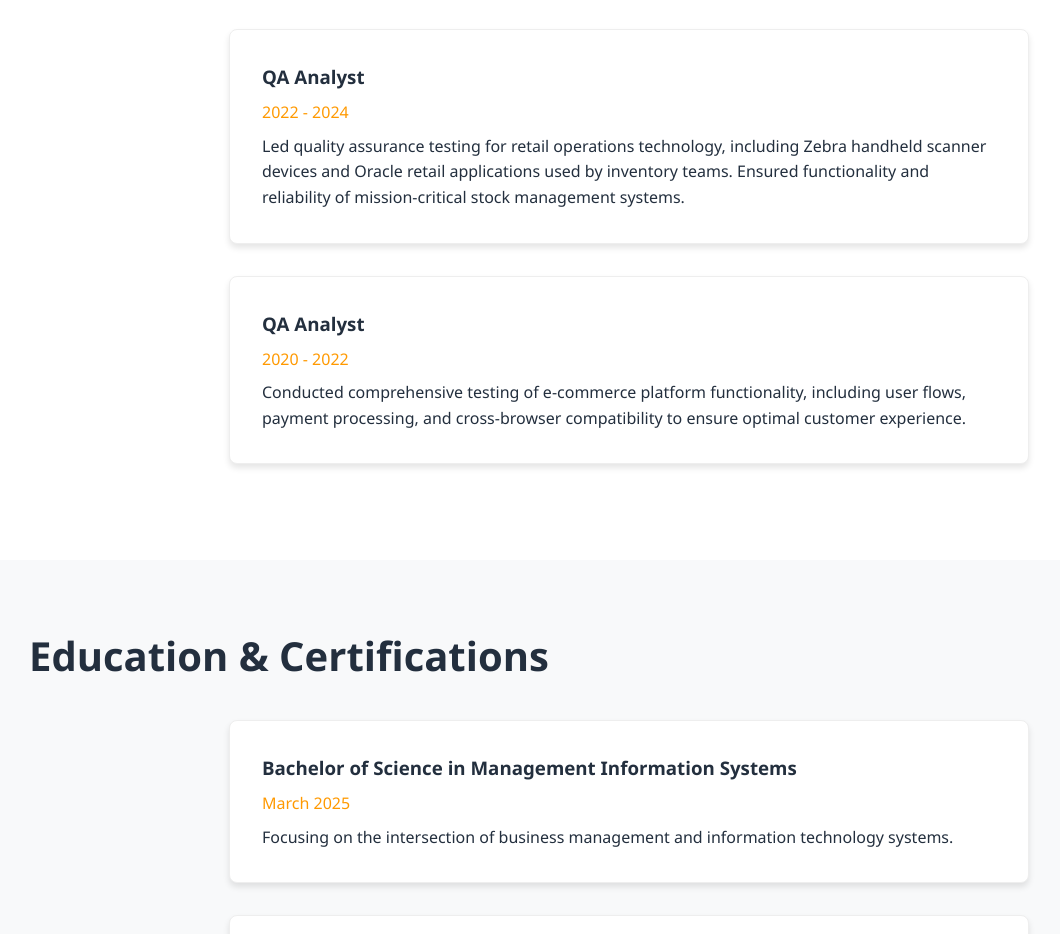
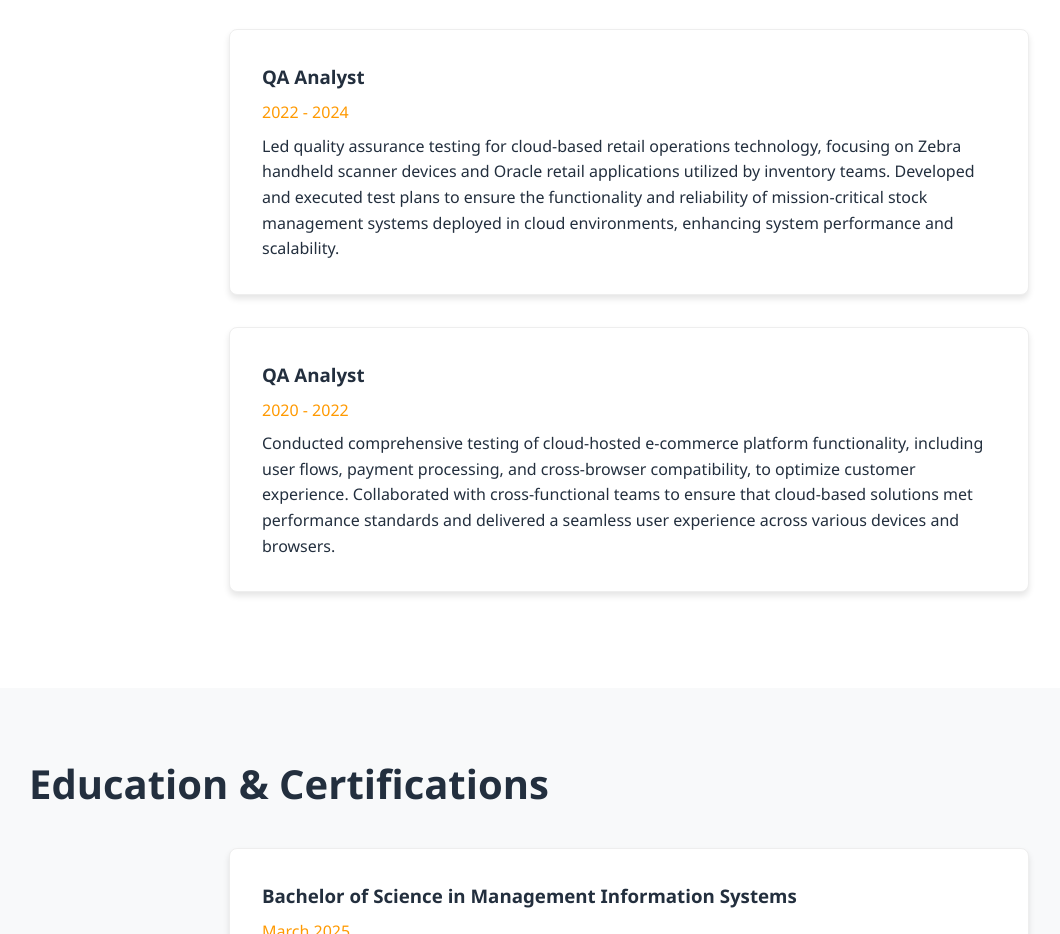
Before and after one commit to K-Canzater/KCanzater, a plain HTML site: page index.html in a window 1280 px wide. Shown: the part 2761-3695 px from the top of the page, without its empty margins (11-1071 px from the left). Drawn offline with Linux system fonts and the light colour scheme.

Commit message:
Update index.html

```diff
--- a/index.html
+++ b/index.html
@@ -564,12 +564,12 @@
                     <div class="timeline-item">
                         <h3>QA Analyst</h3>
                         <p class="date">2022 - 2024</p>
-                        <p>Led quality assurance testing for retail operations technology, including Zebra handheld scanner devices and Oracle retail applications used by inventory teams. Ensured functionality and reliability of mission-critical stock management systems.</p>
+                        <p>Led quality assurance testing for cloud-based retail operations technology, focusing on Zebra handheld scanner devices and Oracle retail applications utilized by inventory teams. Developed and executed test plans to ensure the functionality and reliability of mission-critical stock management systems deployed in cloud environments, enhancing system performance and scalability.</p>
                     </div>
                     <div class="timeline-item">
                         <h3>QA Analyst</h3>
                         <p class="date">2020 - 2022</p>
-                        <p>Conducted comprehensive testing of e-commerce platform functionality, including user flows, payment processing, and cross-browser compatibility to ensure optimal customer experience.</p>
+                        <p>Conducted comprehensive testing of cloud-hosted e-commerce platform functionality, including user flows, payment processing, and cross-browser compatibility, to optimize customer experience. Collaborated with cross-functional teams to ensure that cloud-based solutions met performance standards and delivered a seamless user experience across various devices and browsers.</p>
                     </div>
                 </div>
             </div>
```
